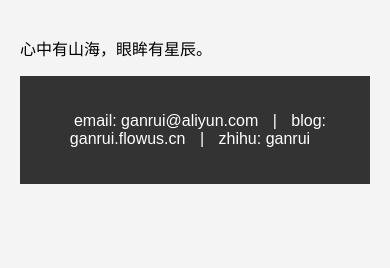
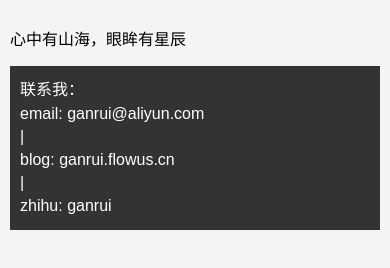
Before and after one commit to ganrui/ganrui.github.io, a plain HTML site: page index.html in a window 390 px wide. Drawn offline with Linux system fonts and the light colour scheme.

Commit message:
Update index.html

```diff
--- a/index.html
+++ b/index.html
@@ -30,18 +30,35 @@
         .footer a:hover {
             text-decoration: underline;
         }
+
+        /* 响应式设计 */
+        @media (max-width: 768px) {
+            .container {
+                padding: 10px;
+            }
+            .footer {
+                text-align: left;
+                padding: 10px;
+            }
+            .footer p {
+                margin: 0;
+            }
+            .footer a {
+                display: block;
+                margin: 5px 0;
+            }
+        }
     </style>
 </head>
 <body>
     <div class="container">
-        <!--
-        <h1>欢迎来到我的主页</h1>
-        -->
-        <p>心中有山海，眼眸有星辰。</p>
+        <!-- <h1>欢迎来到我的主页</h1> -->
+        <p>心中有山海，眼眸有星辰</p>
         <!-- 其他内容 -->
 
         <footer class="footer">
             <p>
+                联系我：
                 <a href="mailto:ganrui@aliyun.com">email: ganrui@aliyun.com</a> |
                 <a href="https://ganrui.flowus.cn" target="_blank">blog: ganrui.flowus.cn</a> |
                 <a href="https://www.zhihu.com/people/ganrui.cn" target="_blank">zhihu: ganrui</a>
```
